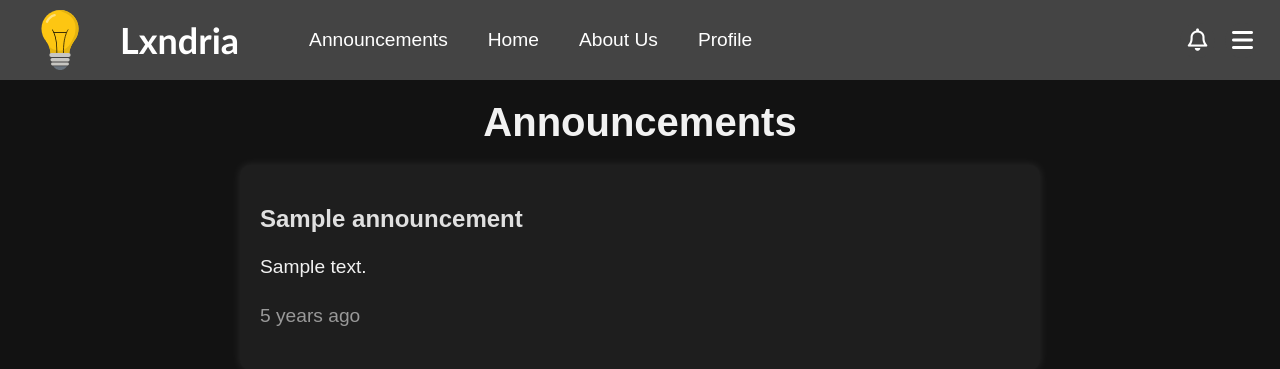
After one commit to Beginner10617/lxndria, a Flask app: page /show-announcements in a window 1280 px wide. The commit adds this page. Shown: the top 369 px of the page. Run offline with Flask 3, Linux system fonts and the light colour scheme; a user stored in the database is signed in; tables that the repository leaves empty hold one stand-in row (values such as "Sample post"); data that the repository does not hold is empty; parts of the project's set-up code (start-up, migrations or seed data) failed here and were passed over; some libraries are stand-ins or nearby versions.

Commit message:
admin announcements

```diff
--- a/app/forms.py
+++ b/app/forms.py
@@ -103,3 +103,8 @@ class UpdateEmailForm(FlaskForm):
     email = StringField('Email', validators=[DataRequired()])
     password = PasswordField('Password', validators=[DataRequired()])
     submit = SubmitField('Submit')
+
+class AnnouncementForm(FlaskForm):
+    title = StringField('Title', validators=[DataRequired()])
+    content = TextAreaField('Content', validators=[DataRequired()])
+    submit = SubmitField('Post')
--- a/app/routes/admin.py
+++ b/app/routes/admin.py
@@ -1,10 +1,10 @@
 from flask import Blueprint, render_template, redirect, url_for, request, flash
 from flask_login import login_required, current_user
-from app.forms import EditAccountForm
+from app.forms import AnnouncementForm
 from werkzeug.utils import secure_filename
 from app import db
 from dotenv import load_dotenv
-from app.models import Profile, Moderators, Report
+from app.models import Profile, Moderators, Report, Announcements
 
 admin_bp = Blueprint('admin', __name__)
 
@@ -61,3 +61,45 @@ def view_user():
         return redirect(url_for('routes.admin.admin'))
     reports = Report.query.filter_by(handled_by=username).order_by(Report.created_at.desc()).all()
     return render_template('mod_profile.html', user=user, reports=reports)
+
+@admin_bp.route('/announce', methods=['GET', 'POST'])
+def announce():
+    if not current_user.is_authenticated:
+        return redirect(url_for('routes.auth.login'))
+    if current_user.username != 'admin':
+        return redirect(url_for('routes.account.account'))
+    form = AnnouncementForm()
+    if form.validate_on_submit():
+        announcement = form.content.data
+        if not announcement:
+            flash('Announcement cannot be empty', 'danger')
+            return redirect(url_for('routes.admin.announce'))
+        announce = Announcements(title=form.title.data, content = form.content.data)
+        db.session.add(announce)
+        db.session.commit()
+        flash('Announcement updated', 'success')
+        return redirect(url_for('routes.admin.admin'))
+    return render_template('announce.html', form=form)
+
+@admin_bp.route('/delete-announce')
+def delete_announce():
+    if not current_user.is_authenticated:
+        return redirect(url_for('routes.auth.login'))
+    if current_user.username != 'admin':
+        return redirect(url_for('routes.account.account'))
+    id = request.args.get('id')
+    announcement = Announcements.query.filter_by(id=id).first()
+    if announcement is None:
+        flash('Announcement not found', 'danger')
+        return redirect(url_for('routes.admin.admin'))
+    db.session.delete(announcement)
+    db.session.commit()
+    flash('Announcement deleted', 'success')
+    return redirect(url_for('routes.admin.show_announcements'))
+
+@admin_bp.route('/show-announcements')
+def show_announcements():
+    if not current_user.is_authenticated:
+        return redirect(url_for('routes.auth.login'))
+    announcements = Announcements.query.order_by(Announcements.created_at.desc()).all()
+    return render_template('view_announcements.html', announcements=announcements)
--- a/app/static/css/about.css
+++ b/app/static/css/about.css
@@ -80,3 +80,9 @@ summary {
     width: 100%;
     font-size: 1.2em;
 }
+.date{
+    font-size: 1.2em;
+    color: #999;
+    margin-top: 20px;
+    margin-bottom: 20px;
+}
--- a/app/templates/about.html
+++ b/app/templates/about.html
@@ -199,7 +199,8 @@ print("Hello, LXNDRIA!")
         <p>Connect with us on social media:
             <a href="https://www.youtube.com/" target="_blank"><i class="fab fa-youtube"></i></a> |
             <a href="https://www.twitter.com/" target="_blank"><i class="fab fa-x-twitter"></i></a> |
-            <a href="https://www.instagram.com/" target="_blank"><i class="fab fa-instagram"></i></a>
+            <a href="https://www.instagram.com/" target="_blank"><i class="fab fa-instagram"></i></a> |
+            <a href="mailto: {{email}}">Email Us</a>
         </p>
     </div>
 </body>
--- a/app/templates/banner.html
+++ b/app/templates/banner.html
@@ -8,6 +8,7 @@
       <span class="site-name"><a href="/">Lxndria</span></a>
 
     <div class="nav-container">
+      <a href="/show-announcements">Announcements</a>
       <a href="/">Home</a>
       <a href="/about">About Us</a>
       <a href="/account">Profile</a>
@@ -24,6 +25,9 @@
         <ul class="menu-list" id="menuList">
             <a href="/account/contribute/problem"><li>Post a Problem</li></a>
             <a href="/account/contribute/discussion"><li>Post a Discussion</li></a>
+            {% if current_user.username == 'admin' %}
+            <a href="/announce"><li>Announce</li></a>
+            {% endif %}
             <a href="/account?updateEmail=1"><li>Update Email</li></a>
           </ul>
     </div>
--- /dev/null
+++ b/app/templates/view_announcements.html
@@ -0,0 +1,24 @@
+<!DOCTYPE html>
+<html>
+<head>
+    {% include 'banner.html' %}
+    <title>Announcements</title>
+    <link rel="stylesheet" href="{{url_for('static', filename='css/about.css')}}">
+</head>
+<body>
+    <div class="container">
+
+        <h1>Announcements</h1>
+        {% for announcement in announcements %}
+            <section class="card">
+                <h2>{{ announcement.title }}</h2>
+                <p>{{ announcement.content }}</p>
+                <p class="date">{{ announcement.created_at|time_ago }}</p>
+            {% if current_user.username == 'admin' %}
+                <a href="/delete-announce?id={{announcement.id}}">Delete</a>
+            {% endif %}
+            </section>
+        {% endfor %}
+    </div>
+</body>
+</html>
```
Also changed, not shown: app/models.py (+13 -0 lines), app/templates/announce.html (added, +77 -0 lines), migrations/versions/50cfb5d143e2_admin_announcements.py (added, +34 -0 lines), instance/default.db.
